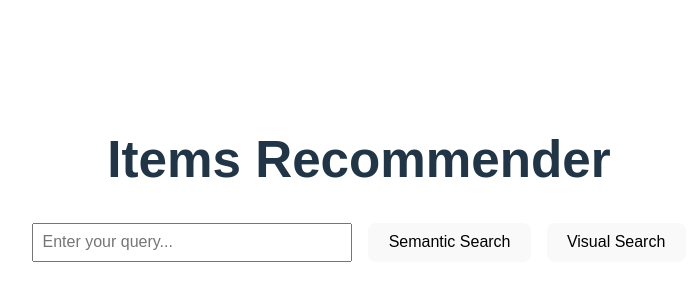
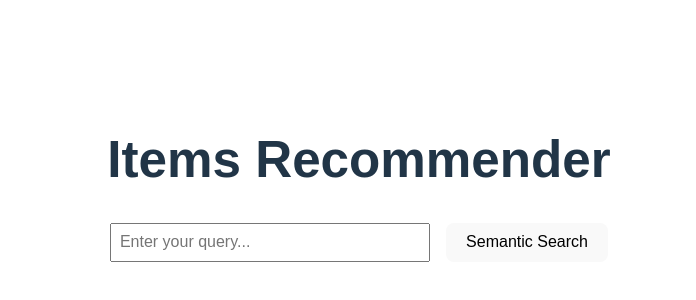
Before and after one commit to TheophaneGregoir/who-should-i-hire, a React (Vite) app in the folder frontend/: page / in a window 1280 px wide. Shown: the part 204-504 px from the top of the page, without its empty margins (105-801 px from the left). Built offline with nearby package versions, Linux system fonts and the light colour scheme.

Commit message:
quick fix FE

```diff
--- a/frontend/src/App.tsx
+++ b/frontend/src/App.tsx
@@ -2,10 +2,8 @@ import { useState } from "react";
 import "./App.css";
 
 type ImageItem = {
-  image_url: string;
-  title: string;
-  text: string;
-  id: string;
+  path_to_png: string;
+  name: string;
 };
 
 function App() {
@@ -31,32 +29,7 @@ function App() {
       if (!response.ok) throw new Error(`Error ${response.status}`);
 
       const data: ImageItem[] = await response.json();
-      setImages(data.slice(0, 20)); // Limit to 10 results
-    } catch (err: any) {
-      setError(err.message || "Something went wrong");
-    } finally {
-      setLoading(false);
-    }
-  };
-
-  const handleImageSearch = async () => {
-    if (!query) return;
-    setLoading(true);
-    setError(null);
-
-    try {
-      const response = await fetch("http://localhost:8000/image-search", {
-        method: "POST",
-        headers: {
-          "Content-Type": "application/json",
-        },
-        body: JSON.stringify({ query }),
-      });
-
-      if (!response.ok) throw new Error(`Error ${response.status}`);
-
-      const data: ImageItem[] = await response.json();
-      setImages(data.slice(0, 20)); // same as handleSearch
+      setImages(data.slice(0, 20)); // Limit to 20 results
     } catch (err: any) {
       setError(err.message || "Something went wrong");
     } finally {
@@ -77,9 +50,6 @@ function App() {
         <button onClick={handleSearch} disabled={loading}>
           {loading ? "Searching..." : "Semantic Search"}
         </button>
-        <button onClick={handleImageSearch} disabled={loading}>
-          {loading ? "Searching..." : "Visual Search"}
-        </button>
       </div>
 
       {error && <p className="error">{error}</p>}
@@ -87,9 +57,8 @@ function App() {
       <div className="image-grid">
         {images.map((item, idx) => (
           <div className="card" key={idx}>
-            <p>{item.title}</p>
-            <img src={item.image_url} alt={item.title} />
-            <p>{item.id}</p>
+            <p>{item.name}</p>
+            <img src={item.path_to_png} alt={item.name} />
           </div>
         ))}
       </div>
```
